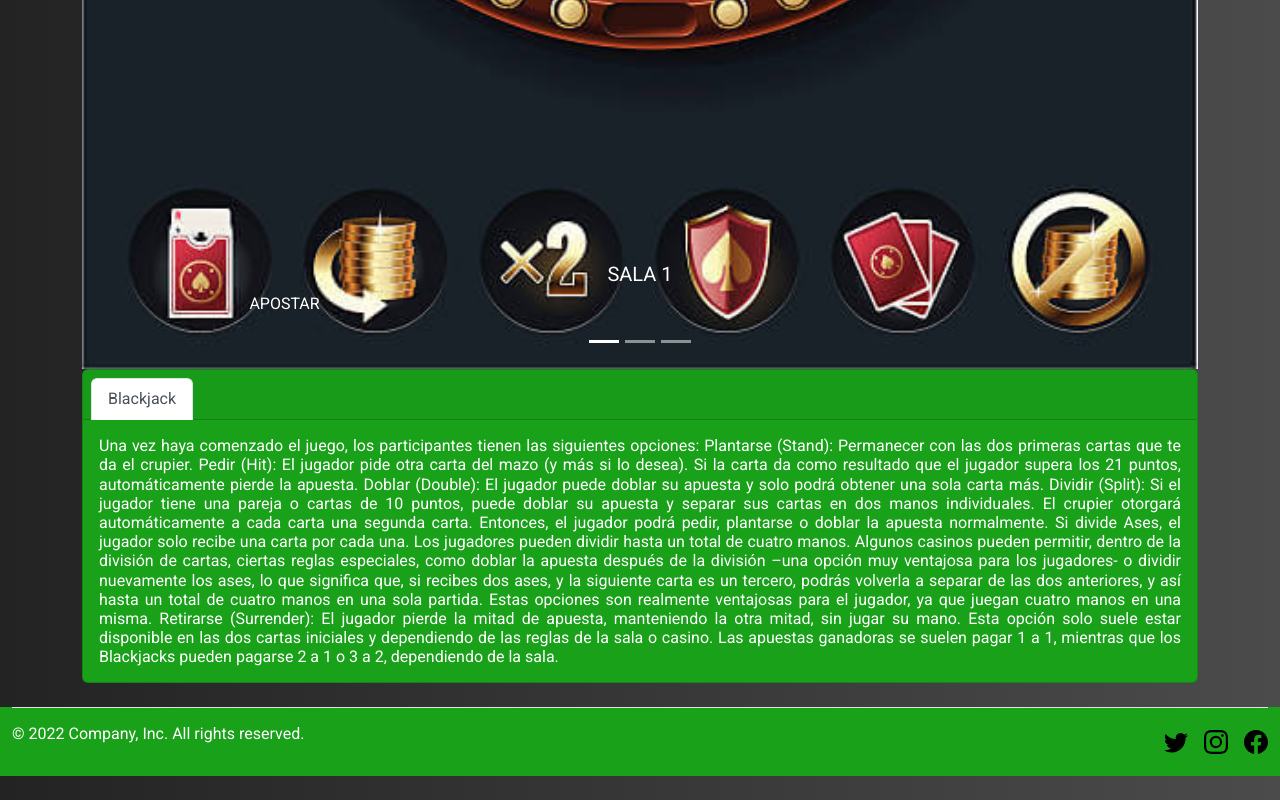
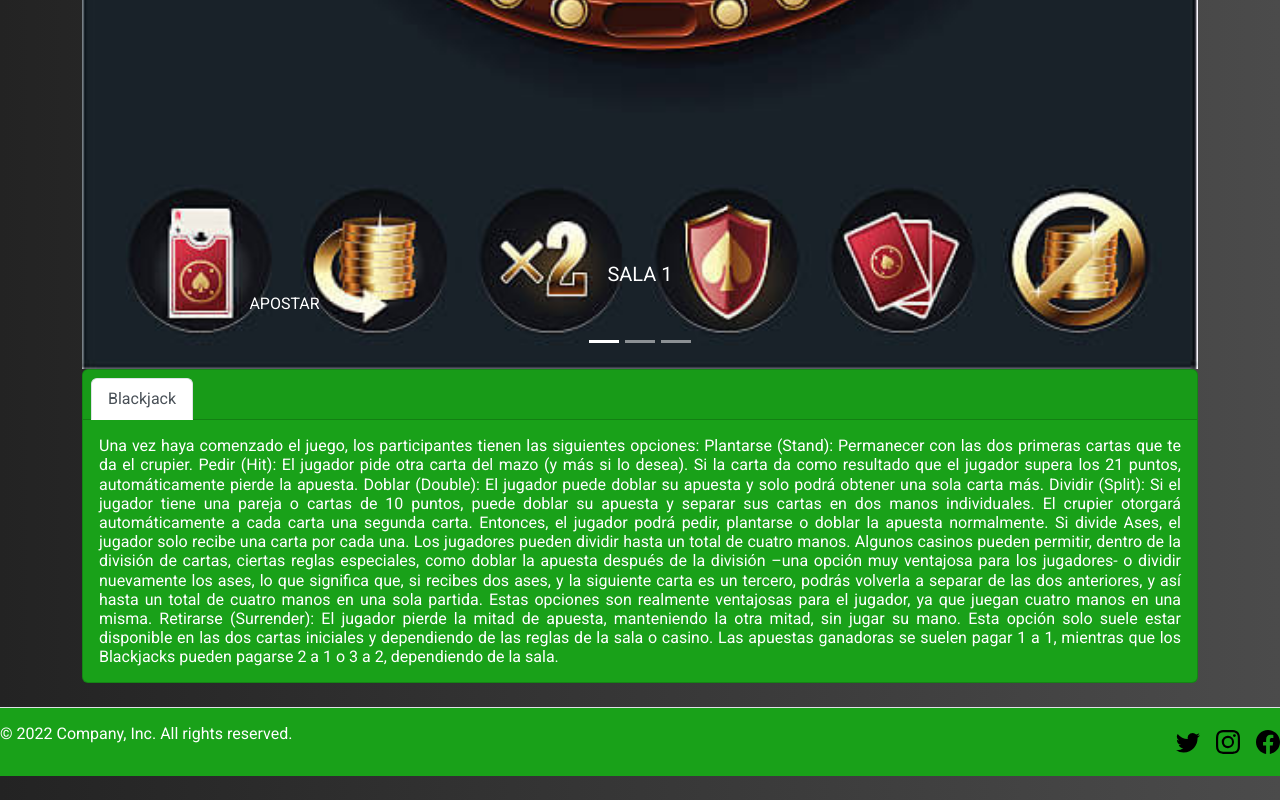
Before and after one commit to NikoRodri18/PF-Rodriguez, a website: page pages/casino.html in a window 1280 px wide. Shown: the part 2946-3746 px from the top of the page. Drawn offline with nearby package versions, Linux system fonts and the light colour scheme.

Commit message:
footer | corrección

```diff
--- a/pages/casino.html
+++ b/pages/casino.html
@@ -270,8 +270,8 @@
         <path d="M5.026 15c6.038 0 9.341-5.003 9.341-9.334 0-.14 0-.282-.006-.422A6.685 6.685 0 0 0 16 3.542a6.658 6.658 0 0 1-1.889.518 3.301 3.301 0 0 0 1.447-1.817 6.533 6.533 0 0 1-2.087.793A3.286 3.286 0 0 0 7.875 6.03a9.325 9.325 0 0 1-6.767-3.429 3.289 3.289 0 0 0 1.018 4.382A3.323 3.323 0 0 1 .64 6.575v.045a3.288 3.288 0 0 0 2.632 3.218 3.203 3.203 0 0 1-.865.115 3.23 3.23 0 0 1-.614-.057 3.283 3.283 0 0 0 3.067 2.277A6.588 6.588 0 0 1 .78 13.58a6.32 6.32 0 0 1-.78-.045A9.344 9.344 0 0 0 5.026 15z"/>
             </symbol>
         </svg>
-<div class="container-fluid pie">
-    <footer class="d-flex flex-wrap justify-content-between align-items-center py-3 my-4 border-top">
+
+    <footer class="d-flex flex-wrap justify-content-between align-items-center py-3 my-4 border-top pie">
     <div class="col-md-4 d-flex align-items-center">
         <p>&copy; 2022 Company, Inc. All rights reserved.</p>
     </div>
@@ -282,7 +282,7 @@
     <li class="ms-3"><a class="text-muted" href="#"><svg class="bi" width="24" height="24"><use xlink:href="#facebook"/></svg></a></li>
     </ul>
     </footer>
-</div>
+
         <script src="https://cdn.jsdelivr.net/npm/bootstrap@5.2.2/dist/js/bootstrap.bundle.min.js" integrity="sha384-OERcA2EqjJCMA+/3y+gxIOqMEjwtxJY7qPCqsdltbNJuaOe923+mo//f6V8Qbsw3" crossorigin="anonymous"></script>
         <script src="https://cdnjs.cloudflare.com/ajax/libs/wow/1.1.2/wow.min.js"></script>
         <script>
```
Also changed, not shown: index.html (+3 -3 lines), pages/contacto.html (+3 -3 lines), pages/deportes.html (+3 -3 lines), pages/games.html (+3 -3 lines).
